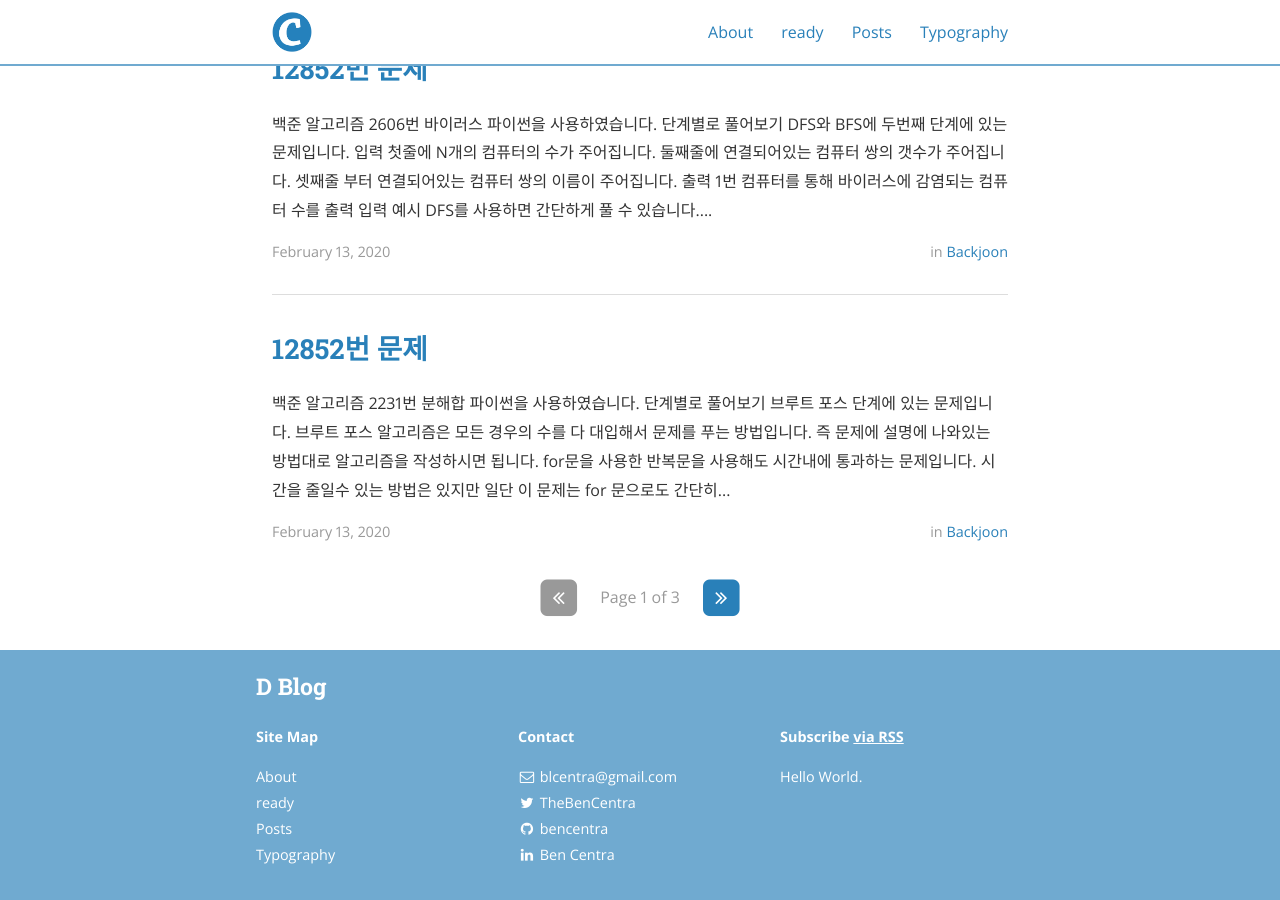
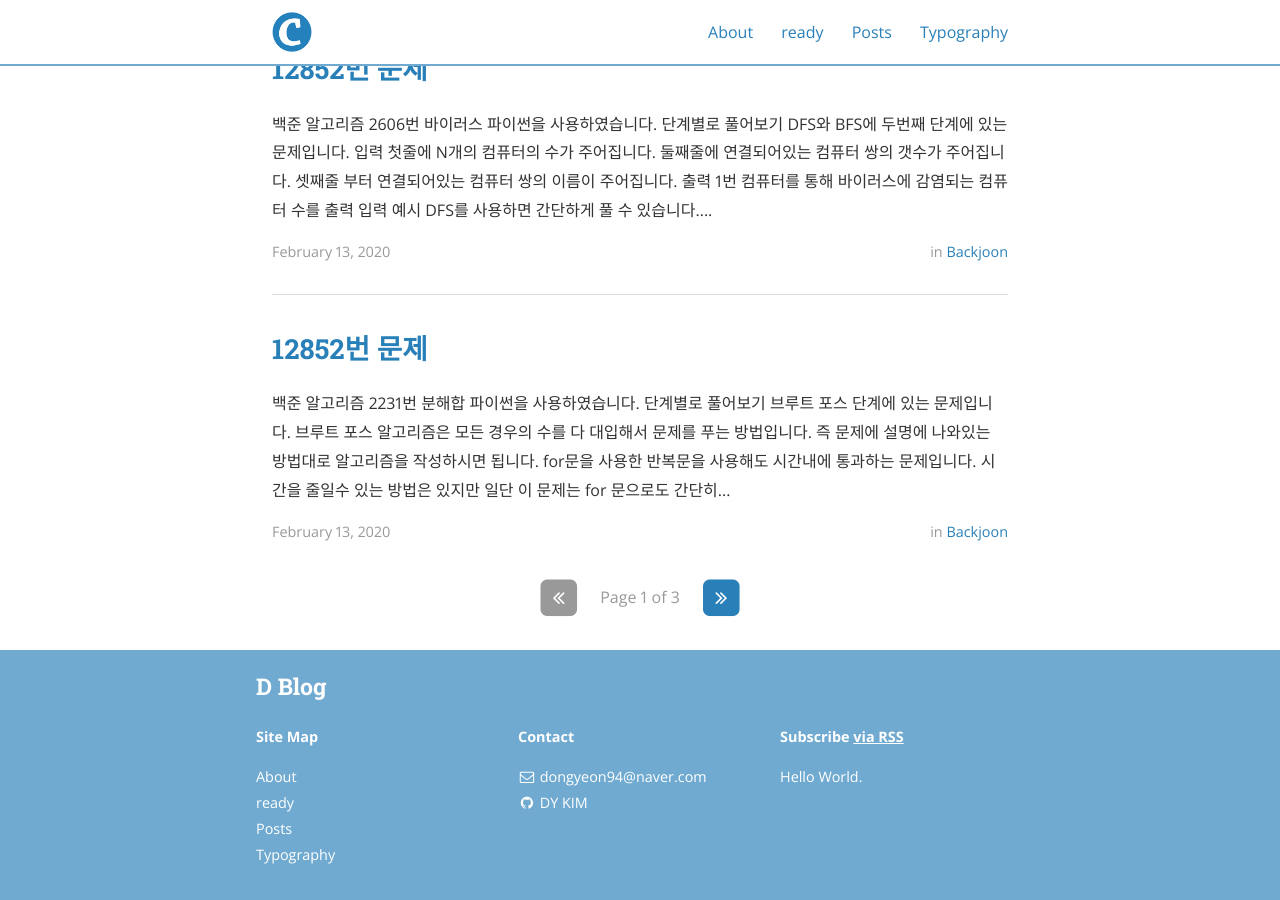
Before and after one commit to dongyeon94/DYblog, a Jekyll site: the page built from index.html, in a window 1280 px wide and 900 px high, scrolled down 1275 px. Built offline with Jekyll 4.4.1, drawn with Linux system fonts in a browser that asks for light colours; nearby versions of some CDN libraries; the list of posts is cut into pages by our own code.

Commit message:
default setting

```diff
--- a/_config.yml
+++ b/_config.yml
@@ -11,8 +11,8 @@ exclude:
 # Site settings
 title: D Blog
 subtitle: "A simple yet classy theme for your Jekyll website or blog"
-email: blcentra@gmail.com
-name: Ben Centra
+email: dongyeon94@naver.com
+name: DY KIM
 description: >
   Hello World.
 # Base URL of site (i.e. /blog). It should always start with a slash,
@@ -78,29 +78,29 @@ descriptions:
 social:
   - name: Twitter
     icon: twitter
-    username: TheBenCentra
-    url: https://twitter.com/TheBenCentra
+    username: ""
+    url: ""
     desc: Follow me on Twitter
     share: true
 
   - name: Facebook
     icon: facebook
-    username: thebencentra
+    username: ""
     url: ""
     desc: Friend me on Facebook
     share: true
 
   - name: GitHub
     icon: github
-    username: bencentra
-    url: https://github.com/bencentra
-    desc: Fork me on GitHub
+    username: DY KIM
+    url: https://github.com/dongyeon94
+    desc: GitHub
     share: false
 
   - name: LinkedIn
     icon: linkedin
-    username: Ben Centra
-    url: https://www.linkedin.com/pub/ben-centra/47/769/60a
+    username: ""
+    url: ""
     desc: Connect with me on LinkedIn
     share: true
 
```
